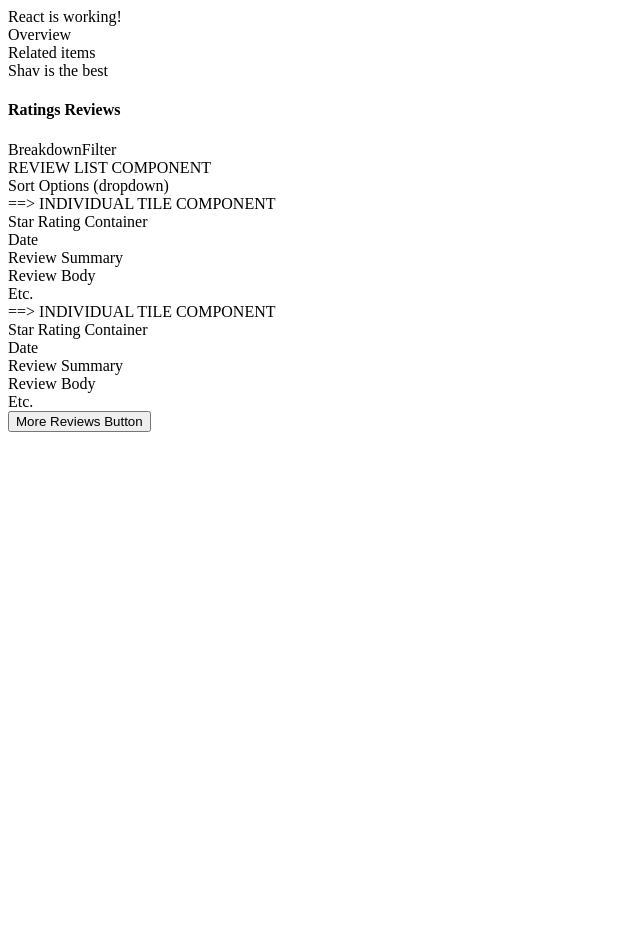
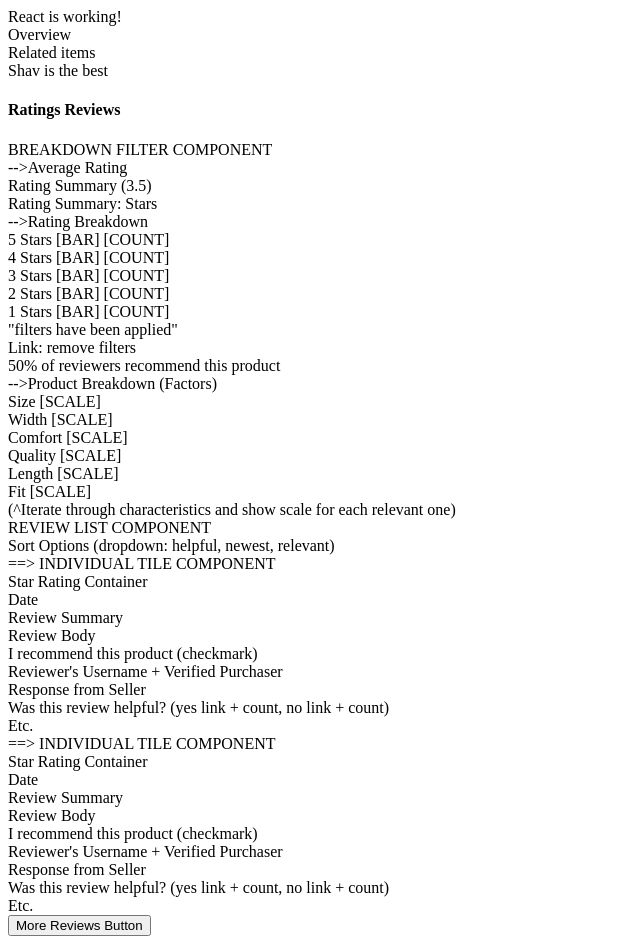
Before and after one commit to hr-rfe5-makemake/FEC, a React app: page / in a window 1280 px wide. Shown: the whole page, without its empty margins (0-640 px from the left). Before the commit the page ends 800 px from the top, so only its background shows below. Built offline with nearby package versions, Linux system fonts and the light colour scheme; the HTML template or start-up script is replaced by a standard one.

Commit message:
set up and hard-code file structure for RR business reqs up to 1.2.6 Write New Review

```diff
--- a/client/src/RatingsReviews/BreakdownFilter.jsx
+++ b/client/src/RatingsReviews/BreakdownFilter.jsx
@@ -3,12 +3,40 @@ import React from 'react';
 class BreakdownFilter extends React.Component {
   constructor(props) {
     super(props);
+    this.state = {
+      metaData: []
+    };
   }
+
+  // GET meta data (ratings, recommended, characteristics) from /reviews/meta
 
   render() {
     return (
       <div>
-        BreakdownFilter
+        <div>BREAKDOWN FILTER COMPONENT</div>
+
+        <div>-->Average Rating</div>
+        <div>Rating Summary (3.5)</div>
+        <div>Rating Summary: Stars</div>
+
+        <div>-->Rating Breakdown</div>
+        <div className='filterOption' onClick={this.props.handleFilterClick}>5 Stars [BAR] [COUNT]</div>
+        <div>4 Stars [BAR] [COUNT]</div>
+        <div>3 Stars [BAR] [COUNT]</div>
+        <div>2 Stars [BAR] [COUNT]</div>
+        <div>1 Stars [BAR] [COUNT]</div>
+        <div>"filters have been applied"</div>
+        <div onClick={this.props.handleRemoveFiltersClick}>Link: remove filters</div>
+        <div>50% of reviewers recommend this product</div>
+
+        <div>-->Product Breakdown (Factors)</div>
+        <div>Size [SCALE]</div>
+        <div>Width [SCALE]</div>
+        <div>Comfort [SCALE]</div>
+        <div>Quality [SCALE]</div>
+        <div>Length [SCALE]</div>
+        <div>Fit [SCALE]</div>
+        <div>(^Iterate through characteristics and show scale for each relevant one)</div>
       </div>
     );
   }
--- a/client/src/RatingsReviews/IndividualTile.jsx
+++ b/client/src/RatingsReviews/IndividualTile.jsx
@@ -13,6 +13,10 @@ class IndividualTile extends React.Component {
         <div>Date</div>
         <div>Review Summary</div>
         <div>Review Body</div>
+        <div>I recommend this product (checkmark)</div>
+        <div>Reviewer's Username + Verified Purchaser</div>
+        <div>Response from Seller</div>
+        <div>Was this review helpful? (yes link + count, no link + count)</div>
         <div>Etc.</div>
       </div>
     );
--- a/client/src/RatingsReviews/RatingsReviews.jsx
+++ b/client/src/RatingsReviews/RatingsReviews.jsx
@@ -5,19 +5,38 @@ import ReviewList from './ReviewList.jsx';
 class RatingsReviews extends React.Component {
   constructor(props) {
     super(props);
+    this.state = {
+      filterOptions: [1, 2, 3, 4, 5]
+    };
+    this.handleFilterClick = this.handleFilterClick.bind(this);
+    this.handleRemoveFiltersClick = this.handleRemoveFiltersClick.bind(this);
   }
 
+  handleFilterClick() {
+    console.log('add/remove one filter')
+    // toggle on/off
+    // additive
+    // render a "filters have been applied" message and "remove all filters" link
+  }
 
+  handleRemoveFiltersClick() {
+    console.log('remove all filters')
+  }
 
   render() {
     return (
       <div id='rr-container'>
         <h4>Ratings Reviews</h4>
         <div id='rr-left'>
-          <BreakdownFilter />
+          <BreakdownFilter
+            handleFilterClick={this.handleFilterClick}
+            handleRemoveFiltersClick={this.handleRemoveFiltersClick}
+          />
         </div>
         <div id='rr-right'>
-          <ReviewList />
+          <ReviewList
+            filterOptions={this.state.filterOption}
+          />
         </div>
       </div>
     );
--- a/client/src/RatingsReviews/ReviewList.jsx
+++ b/client/src/RatingsReviews/ReviewList.jsx
@@ -13,11 +13,14 @@ class ReviewList extends React.Component {
     };
   }
 
+  // GET all reviews, based on sortOption
+
+  // when dynamically generating IndividualTiles, only include reviews that match the filterOptions prop
   render() {
     return (
       <div>
         <div>REVIEW LIST COMPONENT</div>
-        <div>Sort Options (dropdown)</div>
+        <div>Sort Options (dropdown: helpful, newest, relevant)</div>
         <IndividualTile />
         <IndividualTile />
         <button>More Reviews Button</button>
```
Also changed, not shown: 2 other files (tests, documents, lock files or other folders).
